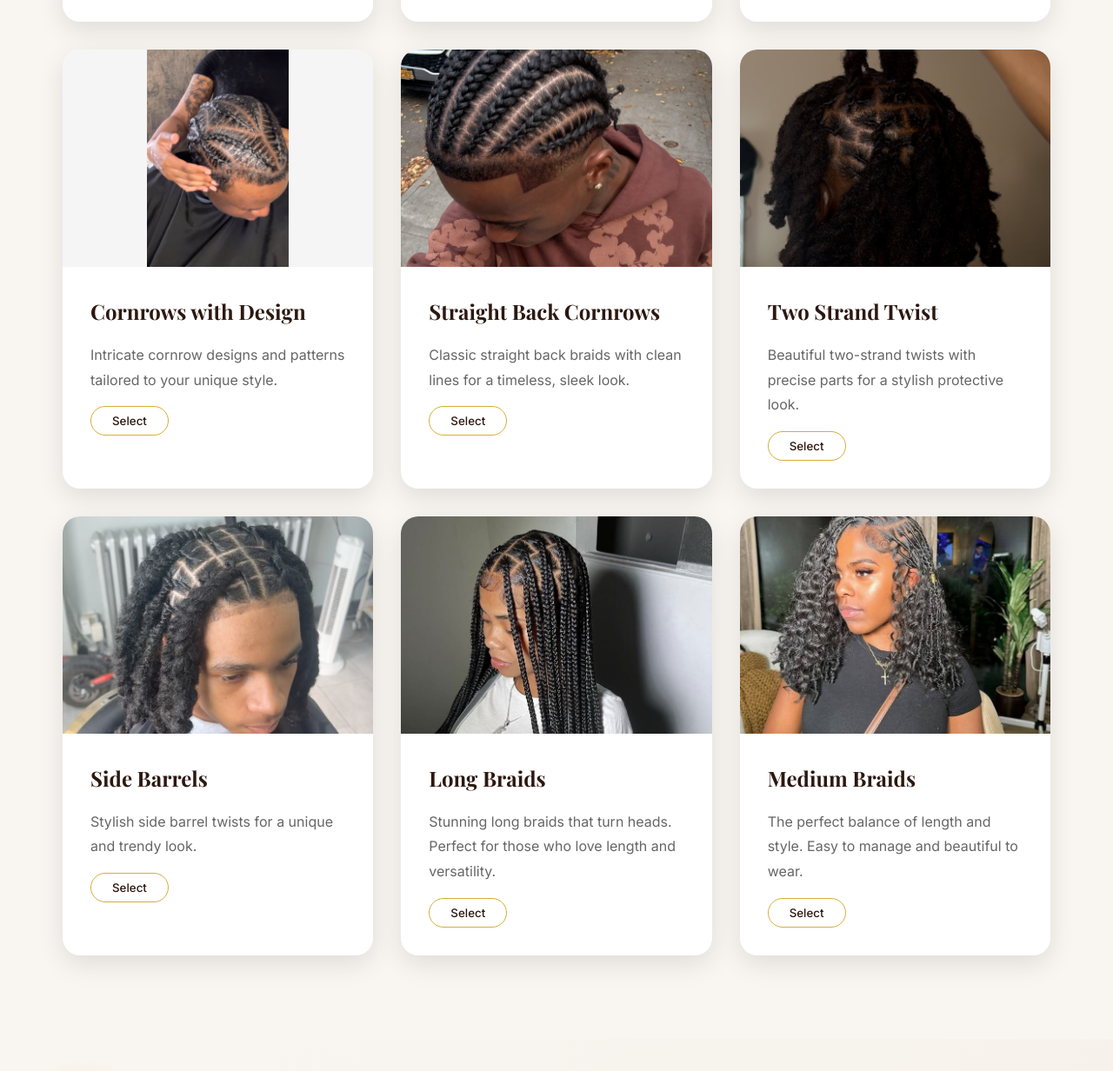
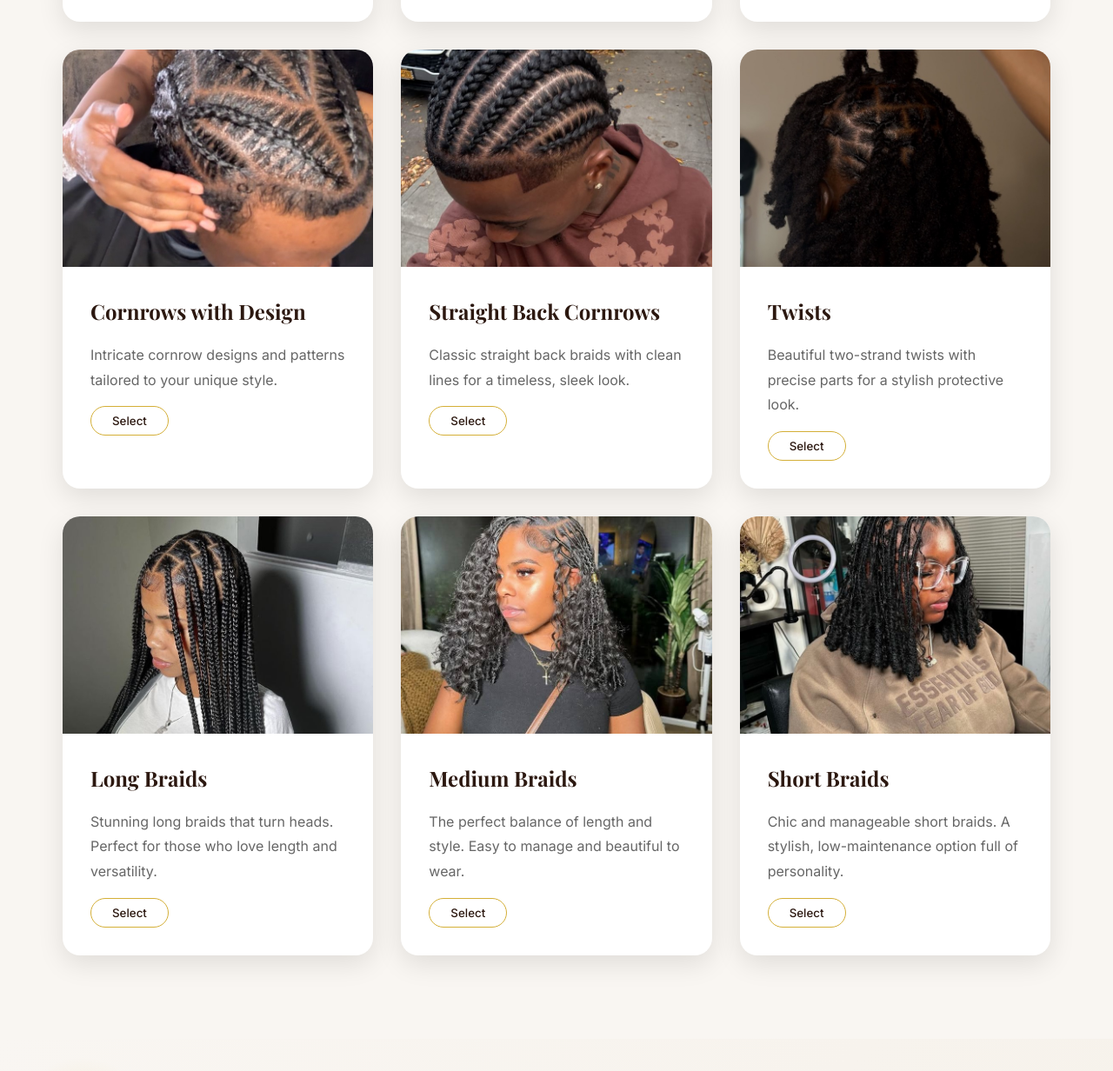
Before and after one commit to TOSINIRL/IRLMEDIA, a website: page index.html in a window 1280 px wide. Shown: the part 1568-2800 px from the top of the page at 87% size. Drawn offline with nearby package versions, Linux system fonts and the light colour scheme.

Commit message:
Update website content with latest local changes

```diff
--- a/index.html
+++ b/index.html
@@ -123,23 +123,12 @@
 
                 <div class="service-card">
                     <div class="service-image">
-                        <img src="2_strand_twist.jpg" alt="Two Strand Twist Service">
+                        <img src="2_strand_twist.jpg" alt="Twists Service">
                     </div>
                     <div class="service-content">
-                        <h3>Two Strand Twist</h3>
+                        <h3>Twists</h3>
                         <p>Beautiful two-strand twists with precise parts for a stylish protective look.</p>
                         <button class="select-service-btn" data-service="twist">Select</button>
-                    </div>
-                </div>
-
-                <div class="service-card side-barrels-card">
-                    <div class="service-image">
-                        <img src="side_barrels.png" alt="Side Barrels Service">
-                    </div>
-                    <div class="service-content">
-                        <h3>Side Barrels</h3>
-                        <p>Stylish side barrel twists for a unique and trendy look.</p>
-                        <button class="select-service-btn" data-service="side_barrels">Select</button>
                     </div>
                 </div>
 
@@ -164,6 +153,19 @@
                         <button class="select-service-btn" data-service="medium_braids">Select</button>
                     </div>
                 </div>
+
+                <div class="service-card">
+                    <div class="service-image">
+                        <img src="short_braids.jpg" alt="Short Braids Service">
+                    </div>
+                    <div class="service-content">
+                        <h3>Short Braids</h3>
+                        <p>Chic and manageable short braids. A stylish, low-maintenance option full of personality.</p>
+                        <button class="select-service-btn" data-service="short_braids">Select</button>
+                    </div>
+                </div>
+
+
 
 
 
@@ -458,7 +460,7 @@
                         <div class="contact-icon">✉️</div>
                         <div class="contact-details">
                             <h3>Email</h3>
-                            <p><a href="mailto:zakiyahmk2005@gmail.com">zakiyahmk2005@gmail.com</a></p>
+                            <p><a href="mailto:info@pureheartedstudioz.com">info@pureheartedstudioz.com</a></p>
                         </div>
                     </div>
 
@@ -466,7 +468,7 @@
                         <div class="contact-icon">📍</div>
                         <div class="contact-details">
                             <h3>Location</h3>
-                            <p>DOWNTOWN TORONTO</p>
+                            <p>25 MUTUAL STREET, TORONTO ONTARIO</p>
                         </div>
                     </div>
                 </div>
@@ -538,10 +540,11 @@
                         <option value="starter">Starter Locs</option>
                         <option value="cornrows">Cornrows with Design</option>
                         <option value="straight_back">Straight Back Cornrows</option>
-                        <option value="twist">Two Strand Twist</option>
-                        <option value="side_barrels">Side Barrels</option>
+                        <option value="twist">Twists</option>
                         <option value="long_braids">Long Braids</option>
                         <option value="medium_braids">Medium Braids</option>
+                        <option value="short_braids">Short Braids</option>
+
 
 
                     </select>
--- a/style.css
+++ b/style.css
@@ -309,9 +309,8 @@ button {
 }
 
 .cornrows-card .service-image img {
-    object-fit: contain;
-    background-color: #f5f5f5;
-    /* Light background to fill empty space */
+    object-fit: cover;
+    object-position: center;
 }
 
 .side-barrels-card .service-image img {
```
